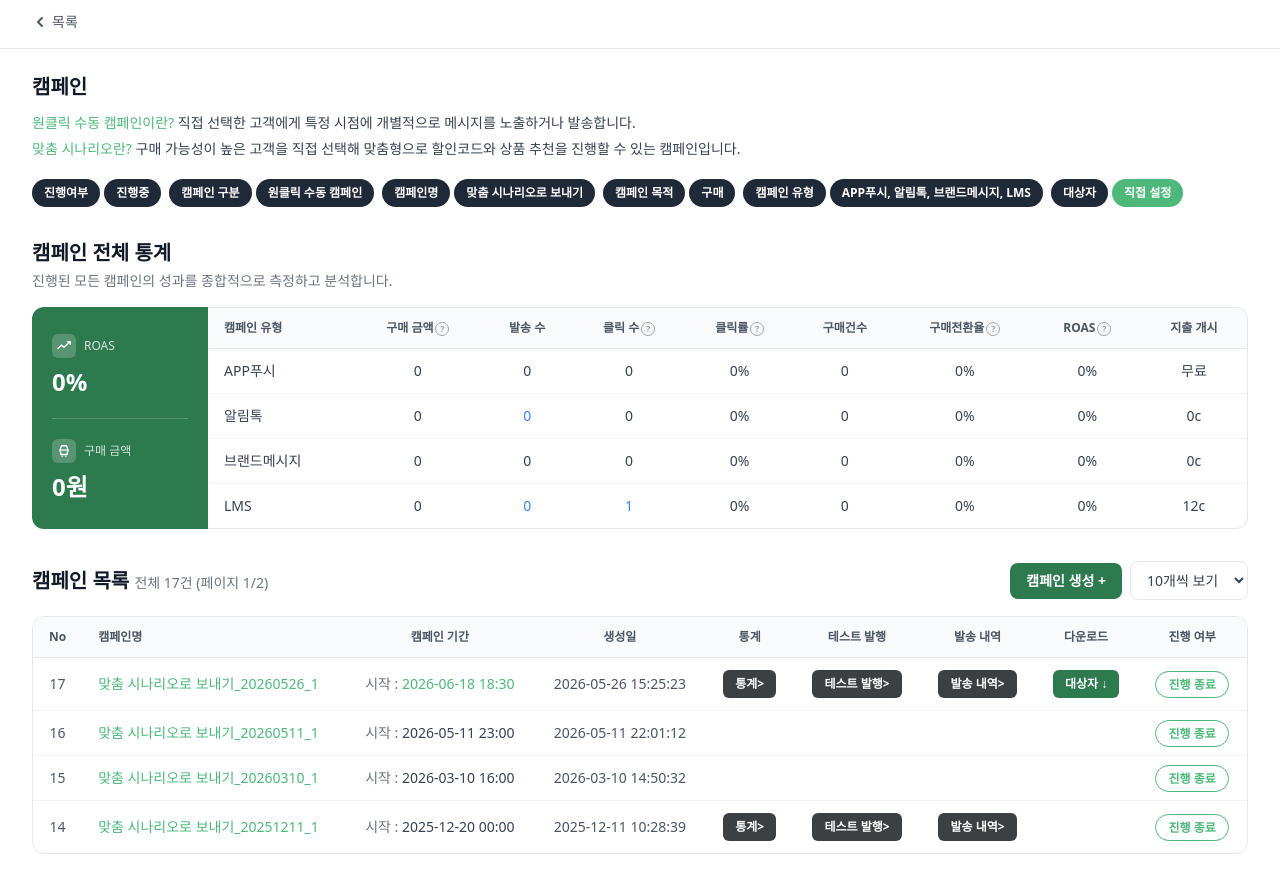
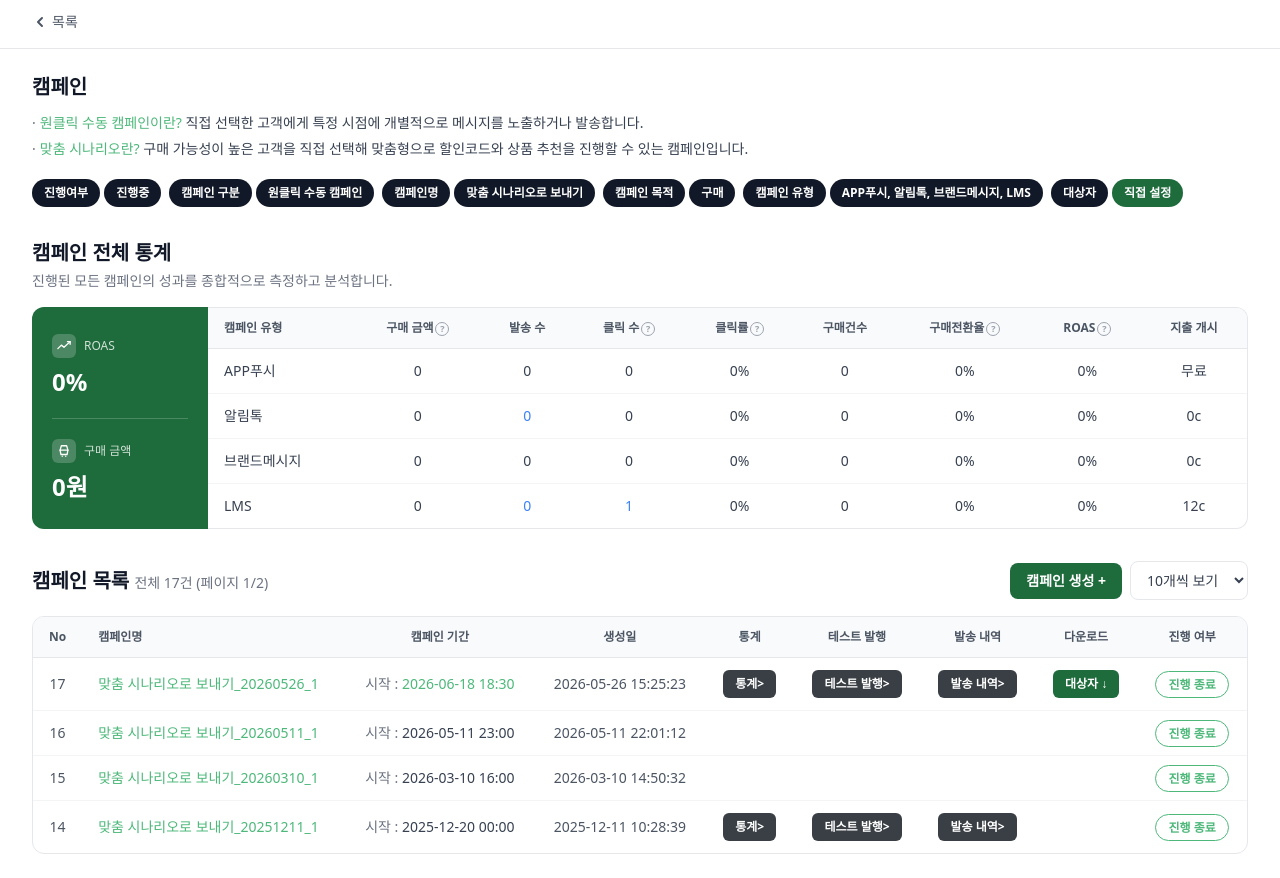
Before and after one commit to vldlzm/flexg_CRM_LIVE, a Next.js app: page /crm/live/detail in a window 1280 px wide. Built offline with nearby package versions, Linux system fonts and the light colour scheme.

Commit message:
auto: 2026-06-02 11:29

```diff
--- a/src/components/CrmLiveDetail.tsx
+++ b/src/components/CrmLiveDetail.tsx
@@ -41,7 +41,7 @@ const CAMPAIGN_LIST = [
 ];
 
 const Badge = ({ children }: { children: React.ReactNode }) => (
-  <span className="inline-flex items-center rounded-full bg-[#1f2937] px-3 py-1.5 text-xs font-bold text-white whitespace-nowrap">
+  <span className="inline-flex items-center rounded-full bg-[#111827] px-3 py-1.5 text-xs font-bold text-white whitespace-nowrap">
     {children}
   </span>
 );
@@ -66,10 +66,12 @@ export default function CrmLiveDetail() {
           <h2 className="mb-3 text-xl font-bold text-gray-900">캠페인</h2>
           <div className="mb-5 space-y-1.5">
             <p className="text-sm text-gray-700">
+              <span className="mr-1 text-gray-500">·</span>
               <span className="cursor-pointer font-medium text-[#4DB87A] hover:underline">원클릭 수동 캠페인이란?</span>
               {' '}직접 선택한 고객에게 특정 시점에 개별적으로 메시지를 노출하거나 발송합니다.
             </p>
             <p className="text-sm text-gray-700">
+              <span className="mr-1 text-gray-500">·</span>
               <span className="cursor-pointer font-medium text-[#4DB87A] hover:underline">맞춤 시나리오란?</span>
               {' '}구매 가능성이 높은 고객을 직접 선택해 맞춤형으로 할인코드와 상품 추천을 진행할 수 있는 캠페인입니다.
             </p>
@@ -99,7 +101,7 @@ export default function CrmLiveDetail() {
             </div>
             <div className="flex items-center gap-1">
               <Badge>대상자</Badge>
-              <span className="inline-flex items-center rounded-full bg-[#4DB87A] px-3 py-1.5 text-xs font-bold text-white whitespace-nowrap">
+              <span className="inline-flex items-center rounded-full bg-[#1e6b3c] px-3 py-1.5 text-xs font-bold text-white whitespace-nowrap">
                 직접 설정
               </span>
             </div>
@@ -113,7 +115,7 @@ export default function CrmLiveDetail() {
 
           <div className="flex">
             {/* 좌측 그린 카드 */}
-            <div className="w-44 shrink-0 rounded-l-xl bg-[#2d7a4f] px-5 py-6 flex flex-col justify-center gap-5">
+            <div className="w-44 shrink-0 rounded-l-xl bg-[#1e6b3c] px-5 py-6 flex flex-col justify-center gap-5">
               <div>
                 <div className="mb-2 flex items-center gap-2">
                   <RoasIconWhite />
@@ -175,7 +177,7 @@ export default function CrmLiveDetail() {
               <span className="text-sm font-normal text-gray-500">전체 17건 (페이지 1/2)</span>
             </h2>
             <div className="flex items-center gap-2">
-              <button className="rounded-lg bg-[#2d7a4f] px-4 py-2 text-sm font-bold text-white hover:bg-[#236040] transition-colors">
+              <button className="rounded-lg bg-[#1e6b3c] px-4 py-2 text-sm font-bold text-white hover:bg-[#165530] transition-colors">
                 캠페인 생성 +
               </button>
               <select className="rounded-lg border border-gray-200 bg-white px-3 py-2 text-sm text-gray-700 focus:outline-none">
@@ -217,28 +219,28 @@ export default function CrmLiveDetail() {
                     <td className="px-4 py-3 text-center text-sm text-gray-600 whitespace-nowrap">{row.createdAt}</td>
                     <td className="px-4 py-3 text-center">
                       {row.hasStats && (
-                        <button className="rounded-md bg-[#3d4043] px-3 py-1.5 text-xs font-semibold text-white hover:bg-[#2d3138] transition-colors whitespace-nowrap">
+                        <button className="rounded-md bg-[#3a3f45] px-3 py-1.5 text-xs font-semibold text-white hover:bg-[#2d3138] transition-colors whitespace-nowrap">
                           통계&gt;
                         </button>
                       )}
                     </td>
                     <td className="px-4 py-3 text-center">
                       {row.hasSend && (
-                        <button className="rounded-md bg-[#3d4043] px-3 py-1.5 text-xs font-semibold text-white hover:bg-[#2d3138] transition-colors whitespace-nowrap">
+                        <button className="rounded-md bg-[#3a3f45] px-3 py-1.5 text-xs font-semibold text-white hover:bg-[#2d3138] transition-colors whitespace-nowrap">
                           테스트 발행&gt;
                         </button>
                       )}
                     </td>
                     <td className="px-4 py-3 text-center">
                       {row.hasSend && (
-                        <button className="rounded-md bg-[#3d4043] px-3 py-1.5 text-xs font-semibold text-white hover:bg-[#2d3138] transition-colors whitespace-nowrap">
+                        <button className="rounded-md bg-[#3a3f45] px-3 py-1.5 text-xs font-semibold text-white hover:bg-[#2d3138] transition-colors whitespace-nowrap">
                           발송 내역&gt;
                         </button>
                       )}
                     </td>
                     <td className="px-4 py-3 text-center">
                       {row.hasDownload && (
-                        <button className="rounded-md bg-[#2d7a4f] px-3 py-1.5 text-xs font-semibold text-white hover:bg-[#236040] transition-colors whitespace-nowrap">
+                        <button className="rounded-md bg-[#1e6b3c] px-3 py-1.5 text-xs font-semibold text-white hover:bg-[#165530] transition-colors whitespace-nowrap">
                           대상자 ↓
                         </button>
                       )}
```
